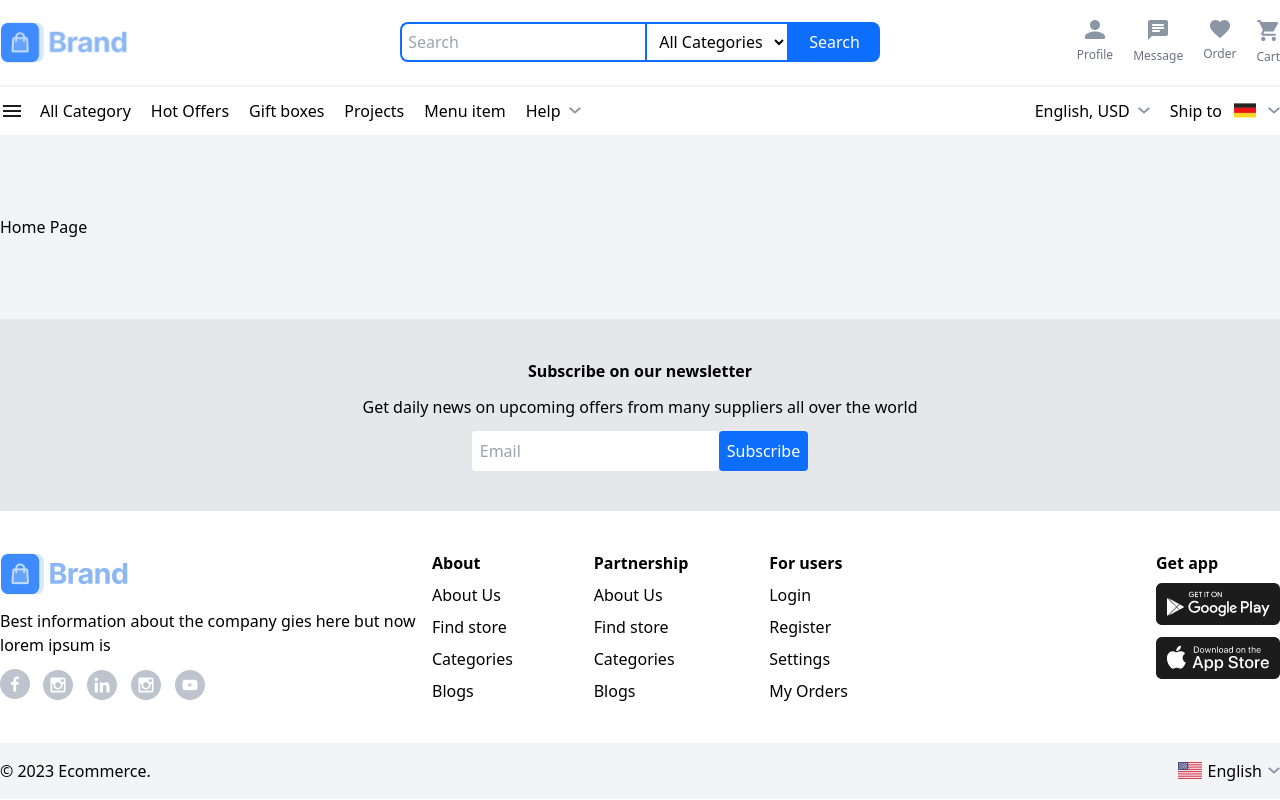
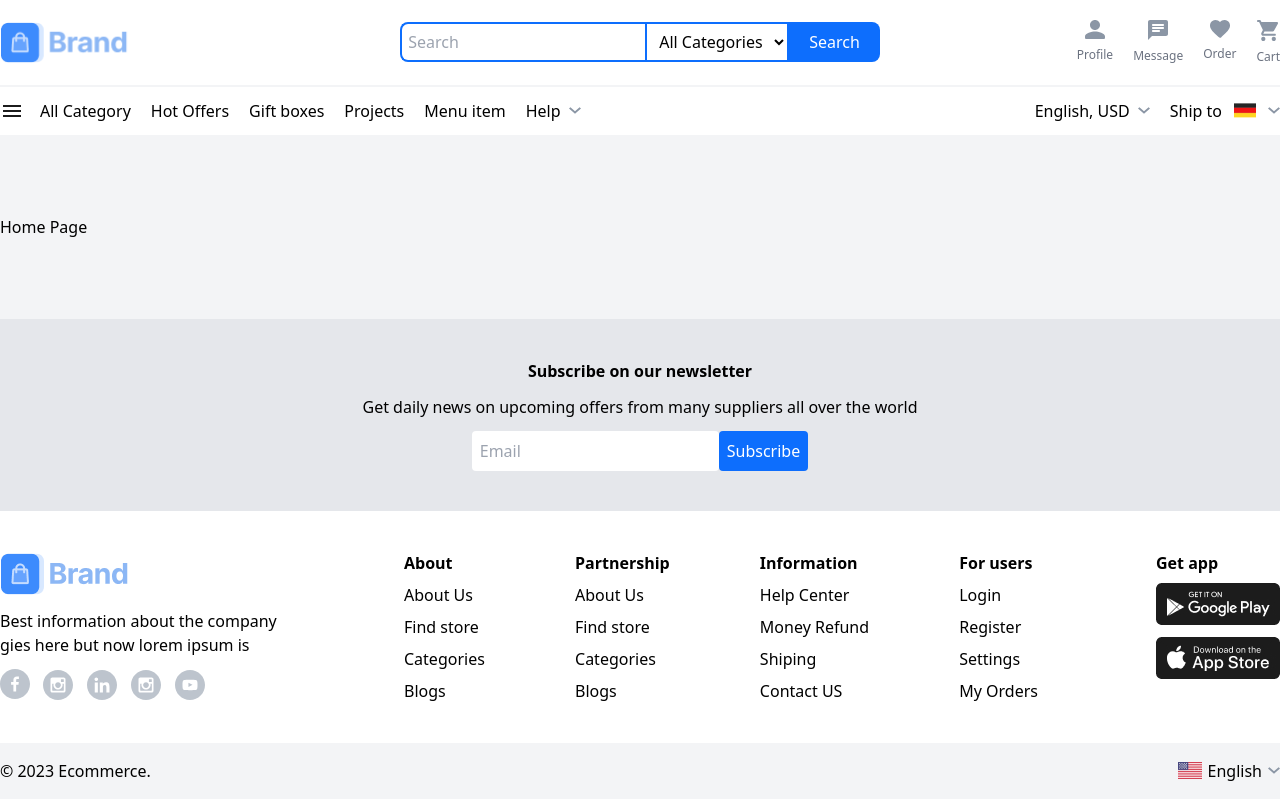
Before and after one commit to onemohsen/E-commerce-shop-next-js, a Next.js app: page / in a window 1280 px wide. Built offline with nearby package versions, Linux system fonts and the light colour scheme.

Commit message:
style: fix footer column

```diff
--- a/src/components/layouts/user/Footer.tsx
+++ b/src/components/layouts/user/Footer.tsx
@@ -38,6 +38,15 @@ const Footer = () => {
       ],
     },
     {
+      headerTitle: "Information",
+      items: [
+        { title: "Help Center", route: "/about-us" },
+        { title: "Money Refund", route: "/find-store" },
+        { title: "Shiping", route: "/categories" },
+        { title: "Contact US", route: "/blogs" },
+      ],
+    },
+    {
       headerTitle: "For users",
       items: [
         { title: "Login", route: "/login" },
@@ -51,8 +60,8 @@ const Footer = () => {
   return (
     <div className="bg-white">
       <ContainerWrapper>
-        <div className=" grid grid-cols-3 gap-4 justify-items-stretch py-10">
-          <div className="justify-self-start space-y-3">
+        <div className=" grid grid-cols-8 gap-4 justify-items-stretch py-10">
+          <div className="col-span-2 justify-self-start space-y-3">
             <Logo />
             <p>
               Best information about the company gies here but now lorem ipsum
@@ -60,7 +69,7 @@ const Footer = () => {
             </p>
             <Social />
           </div>
-          <div className="justify-self-center w-full flex justify-between">
+          <div className="col-span-5 w-full justify-self-center flex justify-between px-20">
             {footerLists.map((list) => (
               <ul key={list.headerTitle} className="space-y-2">
                 <li className="font-bold">{list.headerTitle}</li>
@@ -70,7 +79,7 @@ const Footer = () => {
               </ul>
             ))}
           </div>
-          <div className="justify-self-end ">
+          <div className="col-span-1 justify-self-end ">
             <span className="block mb-2 font-bold">Get app</span>
             <div className="space-y-3">
               <Image src={GooglePlayImage} alt="google play" />
```
